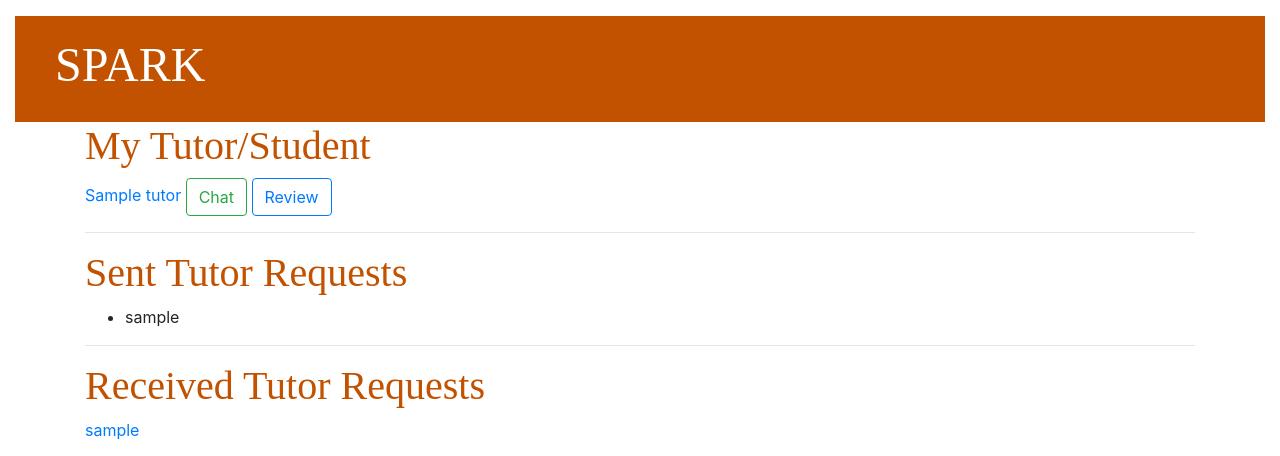
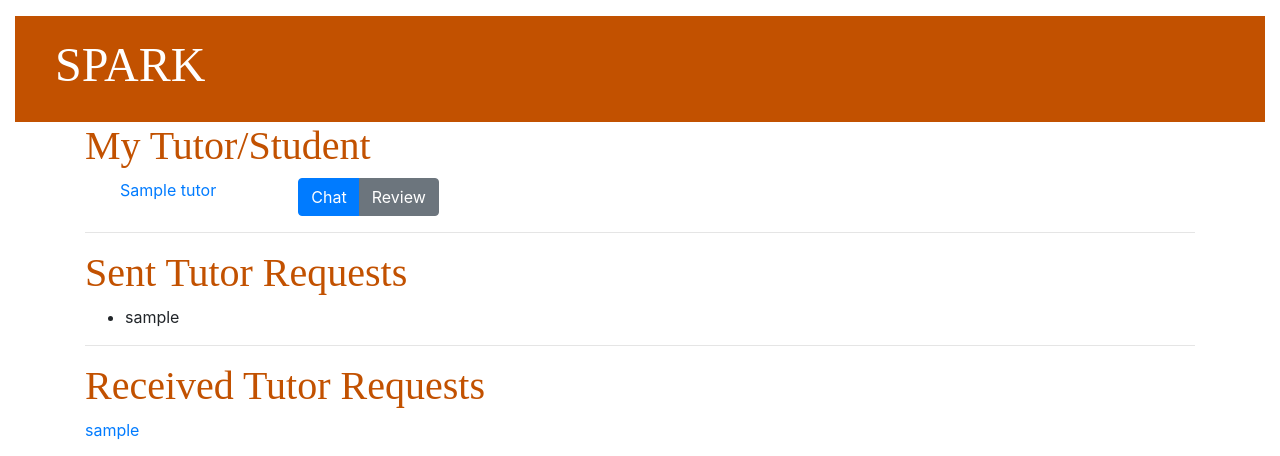
Before and after one commit to bccsctop/Django-EduMatch-cloned-, a Django app: page /match-result/ in a window 1280 px wide. Shown: the part 56-512 px from the top of the page. Run offline with Django 3.2, Linux system fonts and the light colour scheme; a user stored in the database is signed in; tables that the repository leaves empty hold one stand-in row (values such as "Sample post"); parts of the project's set-up code (start-up, migrations or seed data) failed here and were passed over; some libraries are stand-ins or nearby versions.

Commit message:
Adjust Request page layout

```diff
--- a/edu/templates/manage_match.html
+++ b/edu/templates/manage_match.html
@@ -108,19 +108,30 @@
     <div class="page-header">
       <h1><a href="/"></a>SPARK</h1>
         </div>
+
         {% if user.is_authenticated %}
 
         <div class="container text-left">
             {% if request.user == u %}
 
-            <h1>My Tutor/Student</h1>
+            <div class='container'>
+                <h1 class='row'>My Tutor/Student</h1>
+
 
                 {% for key,value in urlroom.items %}
-            <a href="/friendprofile/{{ key.id }}">{{ key.name }}</a>
-            <a class="btn btn-outline-success" href="/chat/{{ value }}">Chat</a>
-            <a class="btn btn-outline-primary" href="/review/{{ key.id }}">Review</a><br/> {% endfor %}
-            <hr />
+                <div class='row' style="margin: 5px;">
+                    <div class='col-2'><a href="/friendprofile/{{ key.id }}">{{ key.name }}</a></div>
+                    <div class="col-1 btn-group btn-group-toggle">
+                        <a class="btn btn-primary" href="/chat/{{ value }}">Chat</a>
+                        <a class="btn btn-secondary" href="/review/{{ key.id }}">Review</a>
+                    </div>
+                </div>
+                {% endfor %}
+
+            </div>
+            <hr/>
             <h1>Sent Tutor Requests</h1>
+
             <ul>
                 {% for s_request in sent_match_requests %}
                 <li id="sent_request_item">{{ s_request.to_user.username }}</li>
@@ -131,24 +142,14 @@
 
             {% for r_request in rec_match_requests %}
             <p>
-                <a id="recieve_request_item" href="/">{{ r_request.from_user.username }}</a
-        >
+                <a id="recieve_request_item" href="/">{{ r_request.from_user.username }}</a>
             </p>
-      <small
-        ><a
-          class="btn btn-primary"
-          href="/match-request/accept/{{ r_request.from_user.id }}"
-          >Accept</a
-        ></small
-      >
-      <small
-        ><a
-          class="btn btn-warning"
-          href="/match-request/delete/{{ r_request.from_user.id }}"
-          >Reject</a
-        ></small
-      >
-      {% endfor %} {% endif %}
+            <small>
+              <a class="btn btn-primary" href="/match-request/accept/{{ r_request.from_user.id }}">Accept</a>
+              </small>
+            <small>
+              <a class="btn btn-warning" href="/match-request/delete/{{ r_request.from_user.id }}">Reject</a>
+            </small> {% endfor %} {% endif %}
         </div>
 
         {% else %}
--- a/edu/views.py
+++ b/edu/views.py
@@ -23,15 +23,16 @@ def home_page(request):
     tutors = tutors.exclude(
         user=request.user) if request.user.is_authenticated else tutors
 
-
+    current_user = Tutor.objects.get(user=request.user) if request.user.is_authenticated else ''
     if request.user.is_authenticated:
         tutors = tutors.exclude(user=request.user)
-        current_user = Tutor.objects.get(user=request.user)
         rec_match_requests = Matched_Request.objects.filter(to_user=current_user.user)
         if len(rec_match_requests) > 0 :
             return render(request, 'home.html', {
                 'tutors': tutors,
-                'amountRecieve': len(rec_match_requests)
+                'amountRecieve': len(rec_match_requests),
+                'current_user': current_user
+
             })
 
     return render(request, 'home.html', {
```
Lines whose indentation alone changed are shown as unchanged.
